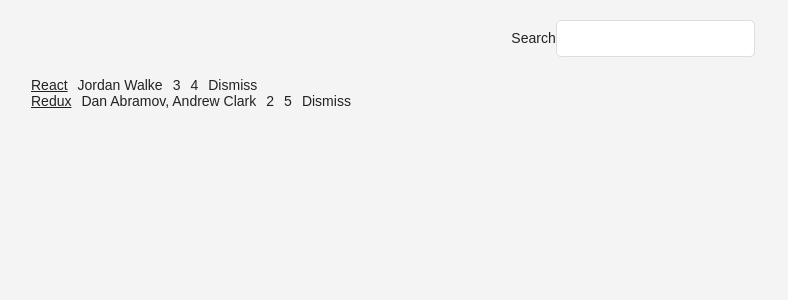
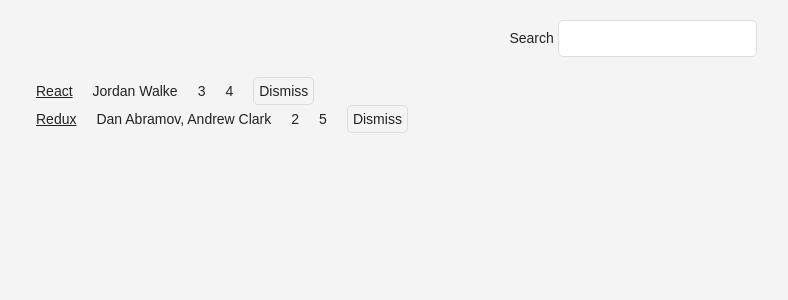
Before and after one commit to TheKetan2/road-to-react-2020, a React (Create React App) app: page / in a window 1280 px wide. Shown: the top 300 px of the page, without its empty margins (2-790 px from the left). Built offline with nearby package versions, Linux system fonts and the light colour scheme; the HTML template or start-up script is replaced by a standard one.

Commit message:
Component Declaration

```diff
--- a/src/App.css
+++ b/src/App.css
@@ -37,15 +37,16 @@
 .table-row > span {
   overflow: hidden;
   text-overflow: ellipsis;
-  padding: 0 5px;
+  padding: 0 10px;
 }
 .button-inline {
-  border-width: 0;
+  border-width: 1;
   background: transparent;
+  padding: 5px;
   color: inherit;
   text-align: inherit;
   -webkit-font-smoothing: inherit;
-  padding: 0;
+  /* padding: 0; */
   font-size: inherit;
   cursor: pointer;
 }
--- a/src/App.js
+++ b/src/App.js
@@ -1,9 +1,10 @@
 import React, { Component } from "react";
 import "./App.css";
+
 const list = [
   {
     title: "React",
-    url: "https://reactjs.org/",
+    url: "https://facebook.github.io/react/",
     author: "Jordan Walke",
     num_comments: 3,
     points: 4,
@@ -11,7 +12,7 @@
   },
   {
     title: "Redux",
-    url: "https://redux.js.org/",
+    url: "https://github.com/reactjs/redux",
     author: "Dan Abramov, Andrew Clark",
     num_comments: 2,
     points: 5,
@@ -19,30 +20,29 @@
   },
 ];
 
+const isSearched = (searchTerm) => (item) =>
+  item.title.toLowerCase().includes(searchTerm.toLowerCase());
+
 class App extends Component {
-  // const title = "React";
   constructor(props) {
     super(props);
+
     this.state = {
-      list: list,
+      list,
       searchTerm: "",
     };
+
     this.onSearchChange = this.onSearchChange.bind(this);
     this.onDismiss = this.onDismiss.bind(this);
   }
+
   onSearchChange(event) {
     this.setState({ searchTerm: event.target.value });
   }
 
-  isSearched(searchTerm) {
-    return function (item) {
-      return item.title.toLowerCase().includes(searchTerm.toLowerCase());
-    };
-  }
   onDismiss(id) {
-    // const isNotId = (item) => item.objectID !== id;
-
-    const updatedList = this.state.list.filter((item) => item.objectID !== id);
+    const isNotId = (item) => item.objectID !== id;
+    const updatedList = this.state.list.filter(isNotId);
     this.setState({ list: updatedList });
   }
 
@@ -55,13 +55,7 @@
             Search
           </Search>
         </div>
-
-        <Table
-          list={list}
-          pattern={searchTerm}
-          onDismiss={this.onDismiss}
-          isSearched={this.isSearched}
-        />
+        <Table list={list} pattern={searchTerm} onDismiss={this.onDismiss} />
       </div>
     );
   }
@@ -69,12 +63,11 @@
 
 const Search = ({ value, onChange, children }) => (
   <form>
-    {children}
-    <input type="text" value={value} onChange={onChange} />
+    {children} <input type="text" value={value} onChange={onChange} />
   </form>
 );
 
-const Table = ({ list, pattern, onDismiss, isSearched, children }) => (
+const Table = ({ list, pattern, onDismiss }) => (
   <div className="table">
     {list.filter(isSearched(pattern)).map((item) => (
       <div key={item.objectID} className="table-row">
@@ -97,16 +90,10 @@
   </div>
 );
 
-class Button extends Component {
-  render() {
-    const { onClick, className = "", children } = this.props;
-    return (
-      <button onClick={onClick} className={className} type={className}>
-        {children}
-      </button>
-    );
-  }
-}
+const Button = ({ onClick, className = "", children }) => (
+  <button onClick={onClick} className={className} type="button">
+    {children}
+  </button>
+);
+
 export default App;
-
-// Page No: 96 Split Up Components
```
Also changed, not shown: src/index.css (+7 -0 lines), 1 other file (tests, documents, lock files or other folders).
